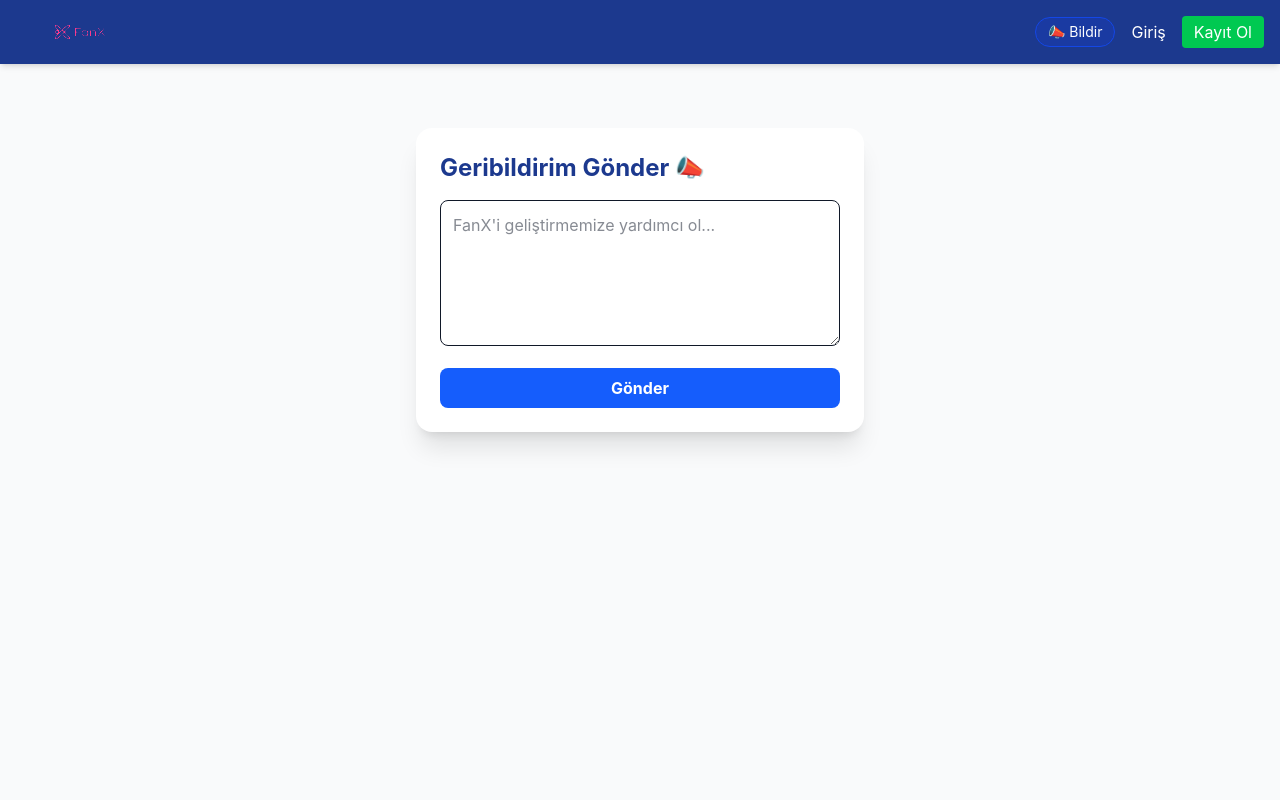
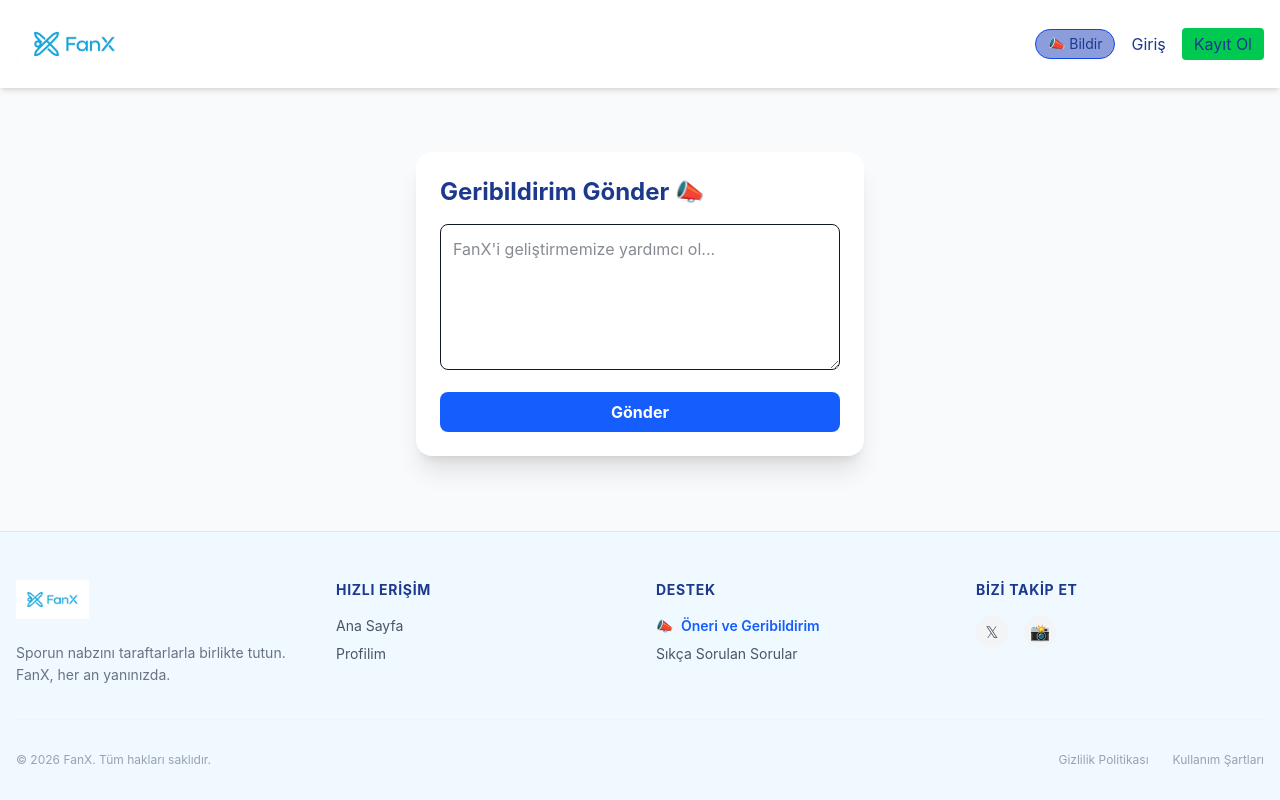
Before and after one commit to ozaycank/fanX, a React (Vite) app in the folder client/: page /feedback in a window 1280 px wide. Built offline with nearby package versions, Linux system fonts and the light colour scheme.

Commit message:
Footer Added

```diff
--- a/client/src/App.jsx
+++ b/client/src/App.jsx
@@ -7,6 +7,7 @@ import Register from "./pages/Register";
 import Profile from "./pages/Profile";
 import useAuthStore from "./store/authStore";
 import Feedback from "./pages/Feedback";
+import Footer from "./components/Footer";
 
 function App() {
   const { checkAuth, loading } = useAuthStore();
@@ -23,9 +24,9 @@ function App() {
     );
 
   return (
-    <div className="min-h-screen bg-gray-50">
+    <div className="flex flex-col min-h-screen bg-gray-50">
       <Navbar />
-      <main className="container mx-auto px-4 py-6">
+      <main className="flex-grow container mx-auto px-4 py-6">
         <Routes>
           <Route path="/" element={<Feed />} />
           <Route path="/login" element={<Login />} />
@@ -36,6 +37,7 @@ function App() {
           <Route path="/feedback" element={<Feedback />} />
         </Routes>
       </main>
+      <Footer />
     </div>
   );
 }
--- /dev/null
+++ b/client/src/components/Footer.jsx
@@ -0,0 +1,108 @@
+import { Link } from "react-router-dom";
+import FanXLogo from "../assets/FanX-Logo.png";
+
+const Footer = () => {
+  const currentYear = new Date().getFullYear();
+
+  return (
+    <footer className="bg-sky-50 border-t border-gray-200 pt-12 pb-8 mt-auto">
+      <div className="container mx-auto px-4">
+        <div className="grid grid-cols-1 md:grid-cols-4 gap-8 mb-8">
+          {/* Bölüm 1: Logo ve Slogan */}
+          <div className="col-span-1 md:col-span-1">
+            <Link to="/" className="inline-block mb-4">
+              <img
+                src={FanXLogo}
+                alt="FanX"
+                className="h-10 w-auto object-contain"
+              />
+            </Link>
+            <p className="text-gray-500 text-sm leading-relaxed">
+              Sporun nabzını taraftarlarla birlikte tutun. FanX, her an
+              yanınızda.
+            </p>
+          </div>
+
+          {/* Bölüm 2: Hızlı Linkler */}
+          <div>
+            <h4 className="text-blue-900 font-bold mb-4 text-sm uppercase tracking-wider">
+              Hızlı Erişim
+            </h4>
+            <ul className="space-y-2 text-gray-600 text-sm">
+              <li>
+                <Link to="/" className="hover:text-blue-600 transition">
+                  Ana Sayfa
+                </Link>
+              </li>
+              <li>
+                <Link to="/profile" className="hover:text-blue-600 transition">
+                  Profilim
+                </Link>
+              </li>
+              {/* Buraya yeni ligler/kategoriler gelebilir */}
+            </ul>
+          </div>
+
+          {/* Bölüm 3: Topluluk & Destek */}
+          <div>
+            <h4 className="text-blue-900 font-bold mb-4 text-sm uppercase tracking-wider">
+              Destek
+            </h4>
+            <ul className="space-y-2 text-gray-600 text-sm">
+              <li>
+                <Link
+                  to="/feedback"
+                  className="text-blue-600 font-semibold hover:underline flex items-center gap-2"
+                >
+                  <span>📣</span> Öneri ve Geribildirim
+                </Link>
+              </li>
+              <li>
+                <Link to="/faq" className="hover:text-blue-600 transition">
+                  Sıkça Sorulan Sorular
+                </Link>
+              </li>
+            </ul>
+          </div>
+
+          {/* Bölüm 4: Sosyal Medya */}
+          <div>
+            <h4 className="text-blue-900 font-bold mb-4 text-sm uppercase tracking-wider">
+              Bizi Takip Et
+            </h4>
+            <div className="flex gap-4">
+              {/* Buraya ikonlar gelecek */}
+              <a
+                href="#"
+                className="w-8 h-8 rounded-full bg-gray-100 flex items-center justify-center hover:bg-blue-100 transition text-gray-600"
+              >
+                𝕏
+              </a>
+              <a
+                href="#"
+                className="w-8 h-8 rounded-full bg-gray-100 flex items-center justify-center hover:bg-pink-100 transition text-gray-600"
+              >
+                📸
+              </a>
+            </div>
+          </div>
+        </div>
+
+        {/* Alt Çizgi ve Telif Hakları */}
+        <div className="border-t border-gray-100 pt-8 flex flex-col md:flex-row justify-between items-center gap-4 text-xs text-gray-400">
+          <p>© {currentYear} FanX. Tüm hakları saklıdır.</p>
+          <div className="flex gap-6">
+            <Link to="/privacy" className="hover:text-gray-600">
+              Gizlilik Politikası
+            </Link>
+            <Link to="/terms" className="hover:text-gray-600">
+              Kullanım Şartları
+            </Link>
+          </div>
+        </div>
+      </div>
+    </footer>
+  );
+};
+
+export default Footer;
--- a/client/src/components/NavBar.jsx
+++ b/client/src/components/NavBar.jsx
@@ -12,19 +12,14 @@ const Navbar = () => {
   };
 
   return (
-    <nav className="bg-blue-900 text-white shadow-md sticky top-0 z-50">
+    <nav className="bg-white text-blue-900 shadow-md sticky top-0 z-50">
       <div className="container mx-auto px-4 py-3 flex justify-between items-center">
         <Link to="/" className="flex items-center group">
-          <div className="relative h-10 w-32">
-            {" "}
-            {/* Logonun kaplayacağı alanı sabitledik */}
+          <div className="relative h-16">
             <img
               src={FanXLogo}
               alt="FanX Logo"
-              className="h-full w-full object-contain filter invert brightness-200 contrast-200"
-              style={{
-                mixBlendMode: "screen", // Siyahları şeffaf yapar, beyazları parlatır
-              }}
+              className="h-full w-auto object-contain"
             />
           </div>
         </Link>
```
Also changed, not shown: 1 other file (tests, documents, lock files or other folders).
